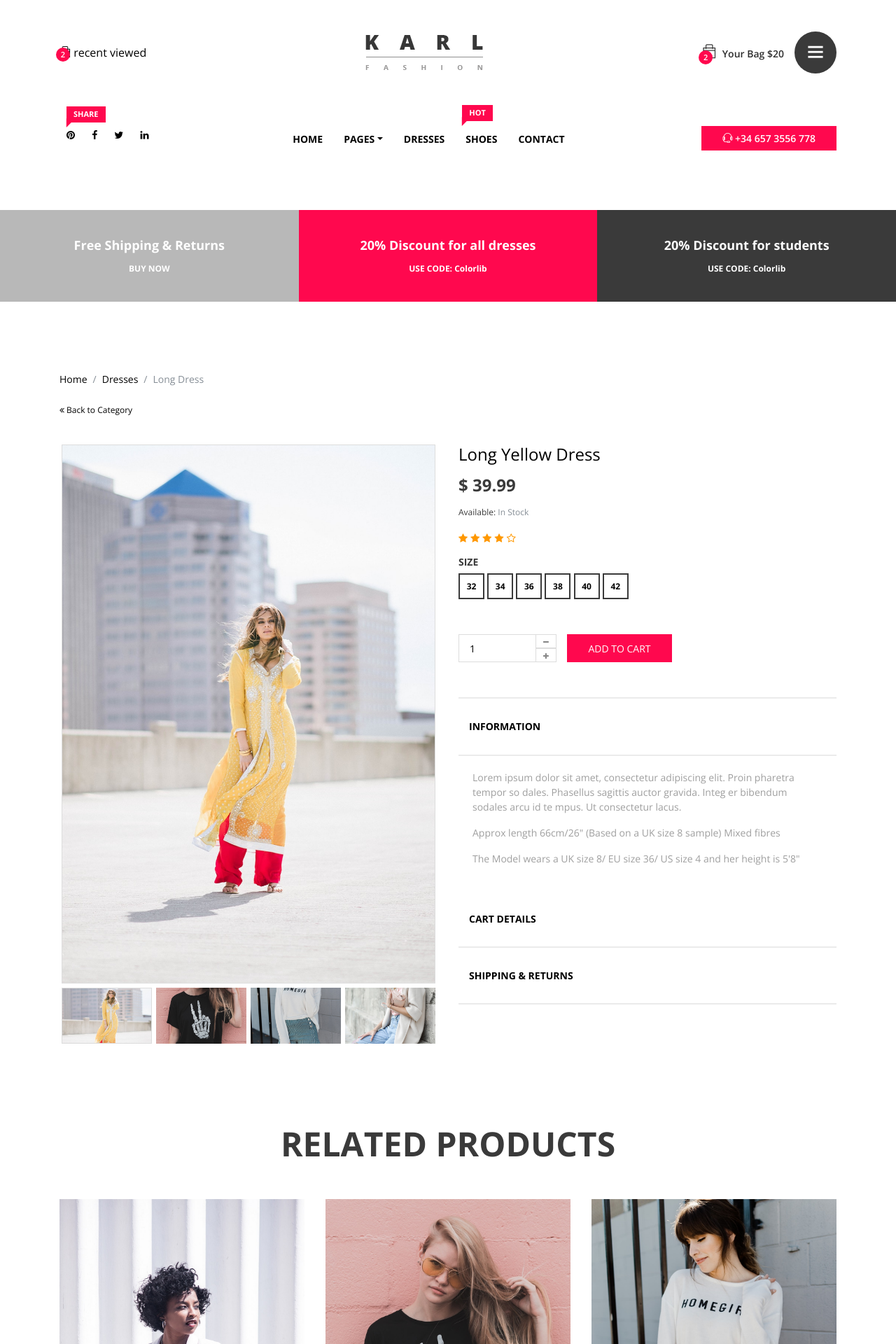
After one commit to junb119/pinkping, a PHP site: page /product-details.php?pid=1 in a window 1280 px wide. The commit adds this page. Shown: the top 1920 px of the page at 70% size. Run offline with PHP 8.4, Linux system fonts and the light colour scheme.

Commit message:
최근 본 상품 쿠키 생성

```diff
--- a/inc/head.php
+++ b/inc/head.php
@@ -14,7 +14,7 @@ include_once $_SERVER['DOCUMENT_ROOT'] . '/pinkping/inc/dbcon.php';
     <!-- The above 4 meta tags *must* come first in the head; any other head content must come *after* these tags -->
 
     <!-- Title  -->
-    <title>Karl - Fashion Ecommerce Template | Home</title>
+    <title><?=$title;?> | Karl - Fashion Ecommerce</title>
 
     <!-- Favicon  -->
     <link rel="icon" href="img/core-img/favicon.ico">
--- a/index.php
+++ b/index.php
@@ -1,5 +1,6 @@
 <?php
 session_start();
+$title = 'HOME';
 include_once $_SERVER['DOCUMENT_ROOT'] . '/pinkping/inc/head.php';
 
 
@@ -234,7 +235,7 @@ while($rs = $result->fetch_object()){
                         data-wow-delay="0.2s">
                         <!-- Product Image -->
                         <div class="product-img">
-                            <img src="<?= $item->thumbnail; ?>" alt="">
+                            <a href="product-details.php?pid=<?=$item->pid?>"><img src="<?= $item->thumbnail; ?>" alt=""></a>
                             <div class="product-quicview">
                                 <a href="#" data-toggle="modal" data-target="#quickview"><i class="ti-plus"></i></a>
                             </div>
@@ -242,7 +243,7 @@ while($rs = $result->fetch_object()){
                         <!-- Product Description -->
                         <div class="product-description">
                             <h4 class="product-price"><?= $item->price; ?></h4>
-                            <p><?= $item->name; ?></p>
+                            <a href="product-details.php?pid=<?=$item->pid?>"><p><?= $item->name; ?></p></a>
                             <!-- Add to Cart -->
                             <a href="#" class="add-to-cart-btn">ADD TO CART</a>
                         </div>
--- /dev/null
+++ b/product-details.php
@@ -0,0 +1,378 @@
+<?php
+ob_start(); //output buffering start
+/*
+ob_start()
+
+"output buffering start → 출력 버퍼링 시작"
+출력 버퍼링은 출력물이 php에 파싱되어 echo나 print에 의해 브라우저로 출력되는 방법이 일반적인데, 필요에 의해 출력 결과물을 바로 브라우저로 보내지 않고, 내용물을 잠깐 동안 버퍼에 보관해 두었다가 출력이 필요할 곳에 이를 사용할 수 있다.
+(화면에 내용을 출력하기 전에 상품 정보를 쿠키에 담기 위해)
+ */
+
+session_start();
+$title = 'Product Detail';
+include_once $_SERVER['DOCUMENT_ROOT'] . '/pinkping/inc/head.php';
+
+// setcookie('recent_viewed', '17,15', time()+86400);   // 쿠키가 24시간 지속됨
+// print_r(json_encode($_COOKIE['recent_viewed']));
+// print_r(json_decode($_COOKIE['recent_viewed']));
+
+
+$pid = $_GET['pid'];
+$rvcArr=[];
+if(isset($_COOKIE['recent_viewed'])) {  // 쿠키가 존재할 때 !false == true
+    $rvcArr = json_decode($_COOKIE['recent_viewed']);  // string -> array
+    // $rvcArr = explode(",", $rvc);
+    if (!in_array($pid, $rvcArr)) { // 이미 본 상품이 아니라면
+        if(count($rvcArr) >= 3){
+            array_shift($rvcArr);
+        }
+    }
+}
+array_push($rvcArr, $pid);
+$rbcStr = json_encode($rvcArr);
+setcookie('recent_viewed', $rbcStr, time()+86400, "/");   // 쿠키가 24시간 지속됨
+
+// while( ){
+// }
+
+
+
+
+?>
+        <!-- <<<<<<<<<<<<<<<<<<<< Breadcumb Area Start <<<<<<<<<<<<<<<<<<<< -->
+        <div class="breadcumb_area">
+            <div class="container">
+                <div class="row">
+                    <div class="col-12">
+                        <ol class="breadcrumb d-flex align-items-center">
+                            <li class="breadcrumb-item"><a href="#">Home</a></li>
+                            <li class="breadcrumb-item"><a href="#">Dresses</a></li>
+                            <li class="breadcrumb-item active">Long Dress</li>
+                        </ol>
+                        <!-- btn -->
+                        <a href="#" class="backToHome d-block"><i class="fa fa-angle-double-left"></i> Back to Category</a>
+                    </div>
+                </div>
+            </div>
+        </div>
+        <!-- <<<<<<<<<<<<<<<<<<<< Breadcumb Area End <<<<<<<<<<<<<<<<<<<< -->
+
+        <!-- <<<<<<<<<<<<<<<<<<<< Single Product Details Area Start >>>>>>>>>>>>>>>>>>>>>>>>> -->
+        <section class="single_product_details_area section_padding_0_100">
+            <div class="container">
+                <div class="row">
+
+                    <div class="col-12 col-md-6">
+                        <div class="single_product_thumb">
+                            <div id="product_details_slider" class="carousel slide" data-ride="carousel">
+
+                                <ol class="carousel-indicators">
+                                    <li class="active" data-target="#product_details_slider" data-slide-to="0" style="background-image: url(img/product-img/product-9.jpg);">
+                                    </li>
+                                    <li data-target="#product_details_slider" data-slide-to="1" style="background-image: url(img/product-img/product-2.jpg);">
+                                    </li>
+                                    <li data-target="#product_details_slider" data-slide-to="2" style="background-image: url(img/product-img/product-3.jpg);">
+                                    </li>
+                                    <li data-target="#product_details_slider" data-slide-to="3" style="background-image: url(img/product-img/product-4.jpg);">
+                                    </li>
+                                </ol>
+
+                                <div class="carousel-inner">
+                                    <div class="carousel-item active">
+                                        <a class="gallery_img" href="img/product-img/product-9.jpg">
+                                        <img class="d-block w-100" src="img/product-img/product-9.jpg" alt="First slide">
+                                    </a>
+                                    </div>
+                                    <div class="carousel-item">
+                                        <a class="gallery_img" href="img/product-img/product-2.jpg">
+                                        <img class="d-block w-100" src="img/product-img/product-2.jpg" alt="Second slide">
+                                    </a>
+                                    </div>
+                                    <div class="carousel-item">
+                                        <a class="gallery_img" href="img/product-img/product-3.jpg">
+                                        <img class="d-block w-100" src="img/product-img/product-3.jpg" alt="Third slide">
+                                    </a>
+                                    </div>
+                                    <div class="carousel-item">
+                                        <a class="gallery_img" href="img/product-img/product-4.jpg">
+                                        <img class="d-block w-100" src="img/product-img/product-4.jpg" alt="Fourth slide">
+                                    </a>
+                                    </div>
+                                </div>
+                            </div>
+                        </div>
+                    </div>
+
+                    <div class="col-12 col-md-6">
+                        <div class="single_product_desc">
+
+                            <h4 class="title"><a href="#">Long Yellow Dress</a></h4>
+
+                            <h4 class="price">$ 39.99</h4>
+
+                            <p class="available">Available: <span class="text-muted">In Stock</span></p>
+
+                            <div class="single_product_ratings mb-15">
+                                <i class="fa fa-star" aria-hidden="true"></i>
+                                <i class="fa fa-star" aria-hidden="true"></i>
+                                <i class="fa fa-star" aria-hidden="true"></i>
+                                <i class="fa fa-star" aria-hidden="true"></i>
+                                <i class="fa fa-star-o" aria-hidden="true"></i>
+                            </div>
+
+                            <div class="widget size mb-50">
+                                <h6 class="widget-title">Size</h6>
+                                <div class="widget-desc">
+                                    <ul>
+                                        <li><a href="#">32</a></li>
+                                        <li><a href="#">34</a></li>
+                                        <li><a href="#">36</a></li>
+                                        <li><a href="#">38</a></li>
+                                        <li><a href="#">40</a></li>
+                                        <li><a href="#">42</a></li>
+                                    </ul>
+                                </div>
+                            </div>
+
+                            <!-- Add to Cart Form -->
+                            <form class="cart clearfix mb-50 d-flex" method="post">
+                                <div class="quantity">
+                                    <span class="qty-minus" onclick="var effect = document.getElementById('qty'); var qty = effect.value; if( !isNaN( qty ) &amp;&amp; qty &gt; 1 ) effect.value--;return false;"><i class="fa fa-minus" aria-hidden="true"></i></span>
+                                    <input type="number" class="qty-text" id="qty" step="1" min="1" max="12" name="quantity" value="1">
+                                    <span class="qty-plus" onclick="var effect = document.getElementById('qty'); var qty = effect.value; if( !isNaN( qty )) effect.value++;return false;"><i class="fa fa-plus" aria-hidden="true"></i></span>
+                                </div>
+                                <button type="submit" name="addtocart" value="5" class="btn cart-submit d-block">Add to cart</button>
+                            </form>
+
+                            <div id="accordion" role="tablist">
+                                <div class="card">
+                                    <div class="card-header" role="tab" id="headingOne">
+                                        <h6 class="mb-0">
+                                            <a data-toggle="collapse" href="#collapseOne" aria-expanded="true" aria-controls="collapseOne">Information</a>
+                                        </h6>
+                                    </div>
+
+                                    <div id="collapseOne" class="collapse show" role="tabpanel" aria-labelledby="headingOne" data-parent="#accordion">
+                                        <div class="card-body">
+                                            <p>Lorem ipsum dolor sit amet, consectetur adipiscing elit. Proin pharetra tempor so dales. Phasellus sagittis auctor gravida. Integ er bibendum sodales arcu id te mpus. Ut consectetur lacus.</p>
+                                            <p>Approx length 66cm/26" (Based on a UK size 8 sample) Mixed fibres</p>
+                                            <p>The Model wears a UK size 8/ EU size 36/ US size 4 and her height is 5'8"</p>
+                                        </div>
+                                    </div>
+                                </div>
+                                <div class="card">
+                                    <div class="card-header" role="tab" id="headingTwo">
+                                        <h6 class="mb-0">
+                                            <a class="collapsed" data-toggle="collapse" href="#collapseTwo" aria-expanded="false" aria-controls="collapseTwo">Cart Details</a>
+                                        </h6>
+                                    </div>
+                                    <div id="collapseTwo" class="collapse" role="tabpanel" aria-labelledby="headingTwo" data-parent="#accordion">
+                                        <div class="card-body">
+                                            <p>Lorem ipsum dolor sit amet, consectetur adipisicing elit. Explicabo quis in veritatis officia inventore, tempore provident dignissimos nemo, nulla quaerat. Quibusdam non, eos, voluptatem reprehenderit hic nam! Laboriosam, sapiente! Praesentium.</p>
+                                            <p>Lorem ipsum dolor sit amet, consectetur adipisicing elit. Officia magnam laborum eaque.</p>
+                                        </div>
+                                    </div>
+                                </div>
+                                <div class="card">
+                                    <div class="card-header" role="tab" id="headingThree">
+                                        <h6 class="mb-0">
+                                            <a class="collapsed" data-toggle="collapse" href="#collapseThree" aria-expanded="false" aria-controls="collapseThree">shipping &amp; Returns</a>
+                                        </h6>
+                                    </div>
+                                    <div id="collapseThree" class="collapse" role="tabpanel" aria-labelledby="headingThree" data-parent="#accordion">
+                                        <div class="card-body">
+                                            <p>Lorem ipsum dolor sit amet, consectetur adipisicing elit. Esse quo sint repudiandae suscipit ab soluta delectus voluptate, vero vitae, tempore maxime rerum iste dolorem mollitia perferendis distinctio. Quibusdam laboriosam rerum distinctio. Repudiandae fugit odit, sequi id!</p>
+                                            <p>Lorem ipsum dolor sit amet, consectetur adipisicing elit. Beatae qui maxime consequatur laudantium temporibus ad et. A optio inventore deleniti ipsa.</p>
+                                        </div>
+                                    </div>
+                                </div>
+                            </div>
+
+                        </div>
+                    </div>
+                </div>
+            </div>
+        </section>
+        <!-- <<<<<<<<<<<<<<<<<<<< Single Product Details Area End >>>>>>>>>>>>>>>>>>>>>>>>> -->
+
+        <!-- ****** Quick View Modal Area Start ****** -->
+        <div class="modal fade" id="quickview" tabindex="-1" role="dialog" aria-labelledby="quickview" aria-hidden="true">
+            <div class="modal-dialog modal-lg modal-dialog-centered" role="document">
+                <div class="modal-content">
+                    <button type="button" class="close btn" data-dismiss="modal" aria-label="Close">
+                    <span aria-hidden="true">&times;</span>
+                </button>
+                    <div class="modal-body">
+                        <div class="quickview_body">
+                            <div class="container">
+                                <div class="row">
+                                    <div class="col-12 col-lg-5">
+                                        <div class="quickview_pro_img">
+                                            <img src="img/product-img/product-1.jpg" alt="">
+                                        </div>
+                                    </div>
+                                    <div class="col-12 col-lg-7">
+                                        <div class="quickview_pro_des">
+                                            <h4 class="title">Boutique Silk Dress</h4>
+                                            <div class="top_seller_product_rating mb-15">
+                                                <i class="fa fa-star" aria-hidden="true"></i>
+                                                <i class="fa fa-star" aria-hidden="true"></i>
+                                                <i class="fa fa-star" aria-hidden="true"></i>
+                                                <i class="fa fa-star" aria-hidden="true"></i>
+                                                <i class="fa fa-star" aria-hidden="true"></i>
+                                            </div>
+                                            <h5 class="price">$120.99 <span>$130</span></h5>
+                                            <p>Lorem ipsum dolor sit amet, consectetur adipisicing elit. Mollitia expedita quibusdam aspernatur, sapiente consectetur accusantium perspiciatis praesentium eligendi, in fugiat?</p>
+                                            <a href="#">View Full Product Details</a>
+                                        </div>
+                                        <!-- Add to Cart Form -->
+                                        <form class="cart" method="post">
+                                            <div class="quantity">
+                                                <span class="qty-minus" onclick="var effect = document.getElementById('qty'); var qty = effect.value; if( !isNaN( qty ) &amp;&amp; qty &gt; 1 ) effect.value--;return false;"><i class="fa fa-minus" aria-hidden="true"></i></span>
+
+                                                <input type="number" class="qty-text" id="qty2" step="1" min="1" max="12" name="quantity" value="1">
+
+                                                <span class="qty-plus" onclick="var effect = document.getElementById('qty'); var qty = effect.value; if( !isNaN( qty )) effect.value++;return false;"><i class="fa fa-plus" aria-hidden="true"></i></span>
+                                            </div>
+                                            <button type="submit" name="addtocart" value="5" class="cart-submit">Add to cart</button>
+                                            <!-- Wishlist -->
+                                            <div class="modal_pro_wishlist">
+                                                <a href="wishlist.html" target="_blank"><i class="ti-heart"></i></a>
+                                            </div>
+                                            <!-- Compare -->
+                                            <div class="modal_pro_compare">
+                                                <a href="compare.html" target="_blank"><i class="ti-stats-up"></i></a>
+                                            </div>
+                                        </form>
+
+                                        <div class="share_wf mt-30">
+                                            <p>Share With Friend</p>
+                                            <div class="_icon">
+                                                <a href="#"><i class="fa fa-facebook" aria-hidden="true"></i></a>
+                                                <a href="#"><i class="fa fa-twitter" aria-hidden="true"></i></a>
+                                                <a href="#"><i class="fa fa-pinterest" aria-hidden="true"></i></a>
+                                                <a href="#"><i class="fa fa-google-plus" aria-hidden="true"></i></a>
+                                            </div>
+                                        </div>
+                                    </div>
+                                </div>
+                            </div>
+                        </div>
+                    </div>
+                </div>
+            </div>
+        </div>
+        <!-- ****** Quick View Modal Area End ****** -->
+
+        <section class="you_may_like_area clearfix">
+            <div class="container">
+                <div class="row">
+                    <div class="col-12">
+                        <div class="section_heading text-center">
+                            <h2>related Products</h2>
+                        </div>
+                    </div>
+                </div>
+                <div class="row">
+                    <div class="col-12">
+                        <div class="you_make_like_slider owl-carousel">
+
+                            <!-- Single gallery Item -->
+                            <div class="single_gallery_item">
+                                <!-- Product Image -->
+                                <div class="product-img">
+                                    <img src="img/product-img/product-1.jpg" alt="">
+                                    <div class="product-quicview">
+                                        <a href="#" data-toggle="modal" data-target="#quickview"><i class="ti-plus"></i></a>
+                                    </div>
+                                </div>
+                                <!-- Product Description -->
+                                <div class="product-description">
+                                    <h4 class="product-price">$39.90</h4>
+                                    <p>Jeans midi cocktail dress</p>
+                                    <!-- Add to Cart -->
+                                    <a href="#" class="add-to-cart-btn">ADD TO CART</a>
+                                </div>
+                            </div>
+
+                            <!-- Single gallery Item -->
+                            <div class="single_gallery_item">
+                                <!-- Product Image -->
+                                <div class="product-img">
+                                    <img src="img/product-img/product-2.jpg" alt="">
+                                    <div class="product-quicview">
+                                        <a href="#" data-toggle="modal" data-target="#quickview"><i class="ti-plus"></i></a>
+                                    </div>
+                                </div>
+                                <!-- Product Description -->
+                                <div class="product-description">
+                                    <h4 class="product-price">$39.90</h4>
+                                    <p>Jeans midi cocktail dress</p>
+                                    <!-- Add to Cart -->
+                                    <a href="#" class="add-to-cart-btn">ADD TO CART</a>
+                                </div>
+                            </div>
+
+                            <!-- Single gallery Item -->
+                            <div class="single_gallery_item">
+                                <!-- Product Image -->
+                                <div class="product-img">
+                                    <img src="img/product-img/product-3.jpg" alt="">
+                                    <div class="product-quicview">
+                                        <a href="#" data-toggle="modal" data-target="#quickview"><i class="ti-plus"></i></a>
+                                    </div>
+                                </div>
+                                <!-- Product Description -->
+                                <div class="product-description">
+                                    <h4 class="product-price">$39.90</h4>
+                                    <p>Jeans midi cocktail dress</p>
+                                    <!-- Add to Cart -->
+                                    <a href="#" class="add-to-cart-btn">ADD TO CART</a>
+                                </div>
+                            </div>
+
+                            <!-- Single gallery Item -->
+                            <div class="single_gallery_item">
+                                <!-- Product Image -->
+                                <div class="product-img">
+                                    <img src="img/product-img/product-4.jpg" alt="">
+                                    <div class="product-quicview">
+                                        <a href="#" data-toggle="modal" data-target="#quickview"><i class="ti-plus"></i></a>
+                                    </div>
+                                </div>
+                                <!-- Product Description -->
+                                <div class="product-description">
+                                    <h4 class="product-price">$39.90</h4>
+                                    <p>Jeans midi cocktail dress</p>
+                                    <!-- Add to Cart -->
+                                    <a href="#" class="add-to-cart-btn">ADD TO CART</a>
+                                </div>
+                            </div>
+
+                            <!-- Single gallery Item -->
+                            <div class="single_gallery_item">
+                                <!-- Product Image -->
+                                <div class="product-img">
+                                    <img src="img/product-img/product-5.jpg" alt="">
+                                    <div class="product-quicview">
+                                        <a href="#" data-toggle="modal" data-target="#quickview"><i class="ti-plus"></i></a>
+                                    </div>
+                                </div>
+                                <!-- Product Description -->
+                                <div class="product-description">
+                                    <h4 class="product-price">$39.90</h4>
+                                    <p>Jeans midi cocktail dress</p>
+                                    <!-- Add to Cart -->
+                                    <a href="#" class="add-to-cart-btn">ADD TO CART</a>
+                                </div>
+                            </div>
+                        </div>
+                    </div>
+                </div>
+            </div>
+        </section>
+
+
+<?php
+include_once $_SERVER['DOCUMENT_ROOT'] . '/pinkping/inc/tail.php';
+?>
```
